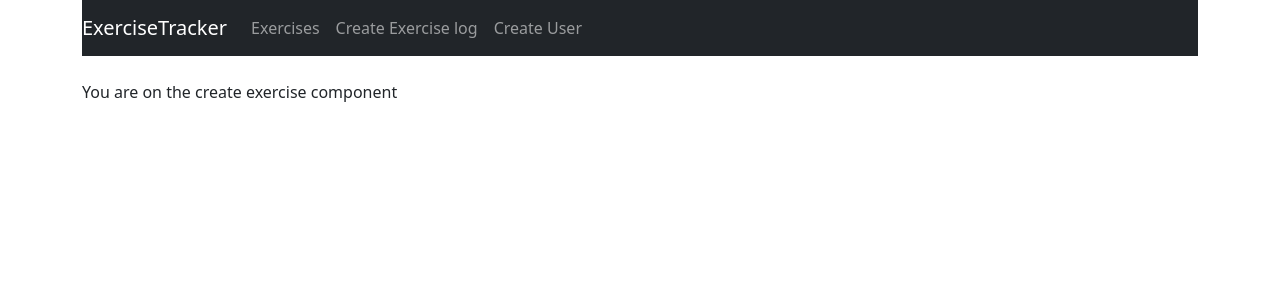
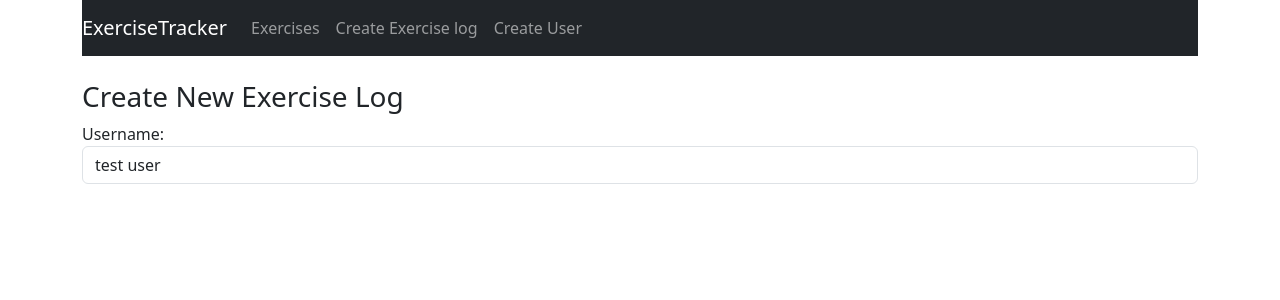
Before and after one commit to YakubuAmidu/exercise-tracker-app, a React (Create React App) app: page /create in a window 1280 px wide. Shown: the top 300 px of the page. Built offline with nearby package versions, Linux system fonts and the light colour scheme.

Commit message:
Initial commit

```diff
--- a/src/components/create-exercise.component.js
+++ b/src/components/create-exercise.component.js
@@ -8,6 +8,7 @@
         this.onChangeDescription = this.onChangeDescription.bind(this);
         this.onChangeDuration = this.onChangeDuration.bind(this);
         this.onChangeDate = this.onChangeDate.bind(this);
+        this.onSubmit = this.onSubmit.bind(this);
 
         this.state = {
             username: '',
@@ -16,6 +17,13 @@
             date: new Date(),
             users: [],
         }
+    }
+
+    componentDidMount(){
+        this.setState({
+            users: ['test user'],
+            username: 'test uer'
+        })
     }
 
     onChangeUsername(e){
@@ -60,7 +68,26 @@
     render(){
         return (
         <div>
-            <p>You are on the create exercise component</p>
+            <h3>Create New Exercise Log</h3>
+            <form onSubmit={this.onSubmit}>
+              <div className="form-group">
+                <label>Username: </label>
+                <select ref="userInput"
+                required className='form-control'
+                value={this.state.username}
+                onChange={this.onChangeUsername}>
+                    {
+                        this.state.users.map(function(user){
+                          return <option key={user} value={user}>
+                              {
+                                user
+                              }
+                          </option>
+                        })
+                    }
+                </select>
+              </div>
+            </form>
         </div>
         );
     }
```
